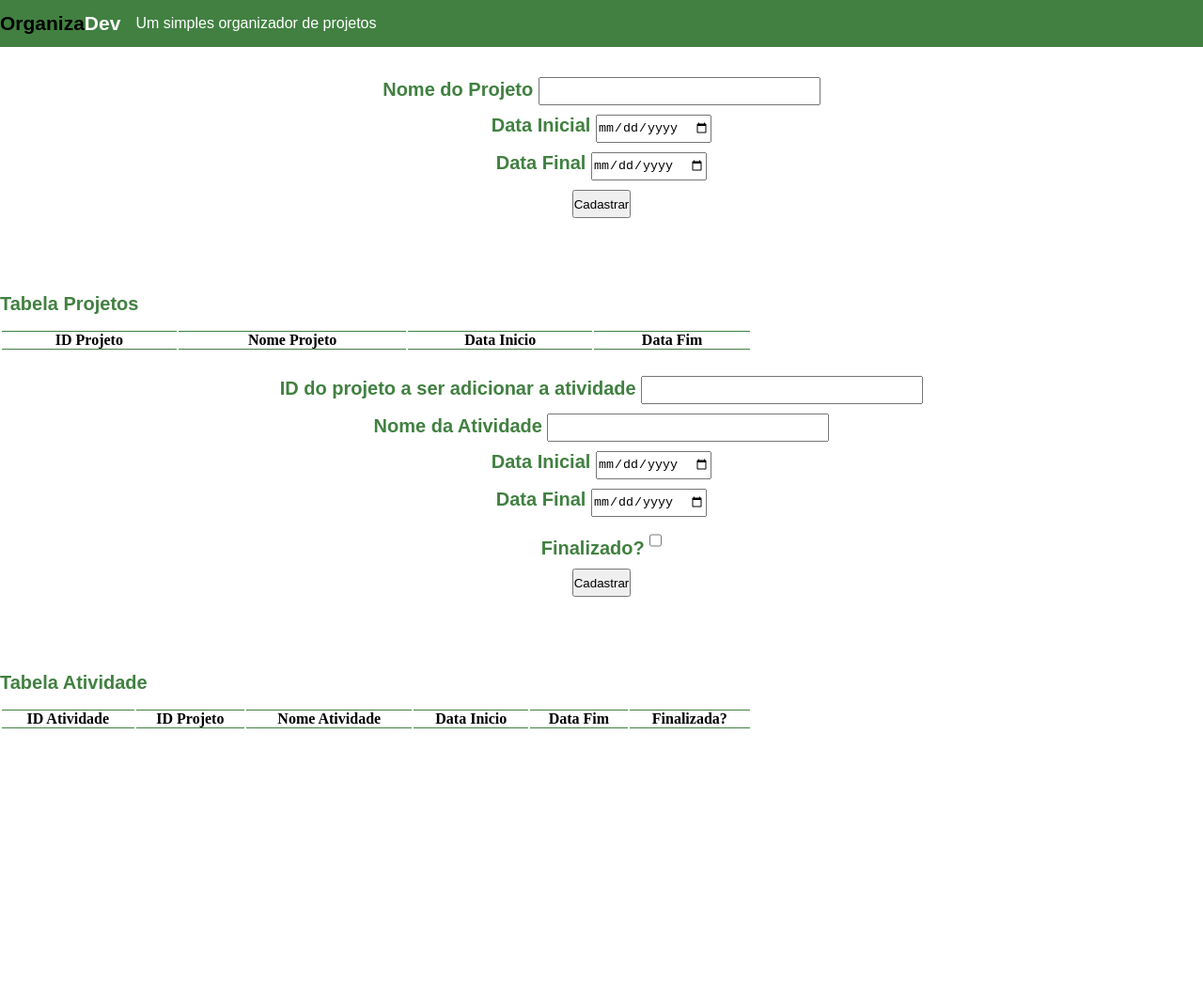
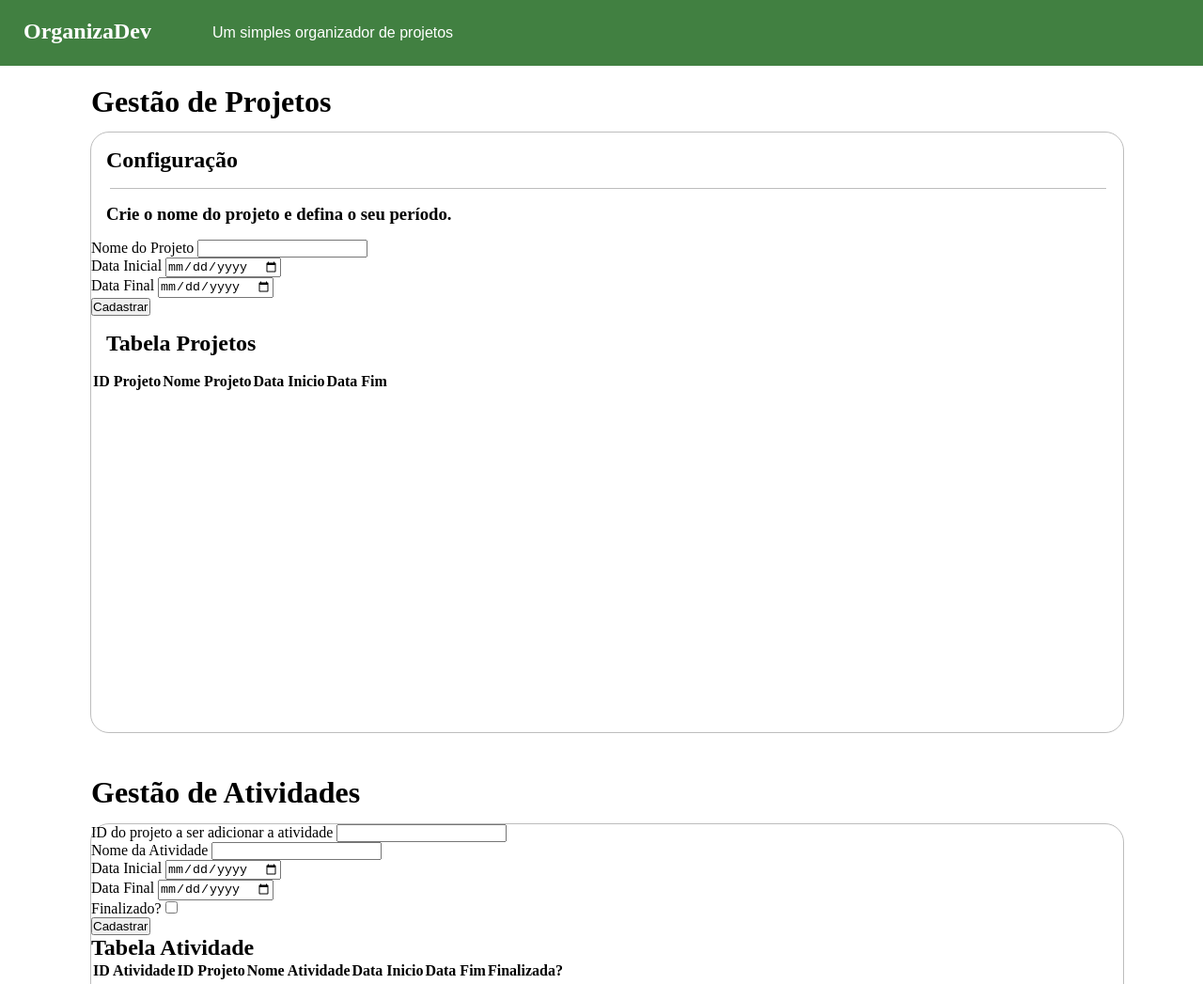
Before and after one commit to ViniciussCoelho/Desafio-EUAX, a plain HTML site: page index.html in a window 1280 px wide. Shown: the top 1047 px of the page at 94% size. Before the commit the page ends 803 px from the top, so only its background shows below. Drawn offline with Linux system fonts and the light colour scheme.

Commit message:
Segundo dia

```diff
--- a/index.html
+++ b/index.html
@@ -1,40 +1,48 @@
 <!DOCTYPE html>
 <html lang="pt_BR">
-
   <head>
-    <meta charset="UTF-8">
-    <meta name="viewport" content="width=device-width, initial-scale=1.0">
+    <meta charset="UTF-8" />
+    <meta name="viewport" content="width=device-width, initial-scale=1.0" />
     <title>OrganizaDev</title>
 
     <link rel="stylesheet" href="styles.css" />
   </head>
 
   <body>
-    <header id=header>
+    <header id="header">
       <nav class="container">
-            <div class="logo">Organiza<span>Dev<span></div>
+        <div class="logo">OrganizaDev</div>
         <p>Um simples organizador de projetos</p>
       </nav>
     </header>
-<div>
-    <form onsubmit="event.preventDefault();onFormSubmit();" autocomplete="off">
+    <main>
+
+      <div class="sectionA">
+        <h1>Gestão de Projetos</h1>
+        <h2>Configuração</h2>
+        <div id="line"></div>
+        <h3>Crie o nome do projeto e defina o seu período.</h3>
+        <form
+          class="formA"
+          onsubmit="event.preventDefault();onFormSubmit();"
+          autocomplete="off"
+        >
           <div>
             <label>Nome do Projeto</label>
-            <input type="text" name="projectName" id="projectName" required>
+            <input type="text" name="projectName" id="projectName" required />
           </div>
           <div>
             <label>Data Inicial</label>
-            <input type="date" name="initialDate" id="initialDate" required>
+            <input type="date" name="initialDate" id="initialDate" required />
           </div>
           <div>
             <label>Data Final</label>
-            <input type="date" name="finalDate" id="finalDate" required>
+            <input type="date" name="finalDate" id="finalDate" required />
           </div>
           <div class="form-button">
-            <input type="submit" value="Cadastrar">
+            <input type="submit" value="Cadastrar" />
           </div>
         </form>
-
 
         <div class="tables">
           <h2>Tabela Projetos</h2>
@@ -47,38 +55,47 @@
                 <th>Data Fim</th>
               </tr>
             </thead>
-            <tbody>
-
-            </tbody>
+            <tbody></tbody>
           </table>
         </div>
+      </div>
 
-    <form onsubmit="event.preventDefault();actOnFormSubmit();" autocomplete="off">
+      <div class="sectionB">
+        <h1>Gestão de Atividades</h1>
+        <form
+          class="formB"
+          onsubmit="event.preventDefault();actOnFormSubmit();"
+          autocomplete="off"
+        >
           <div>
             <label>ID do projeto a ser adicionar a atividade</label>
-            <input type="text" name="projectId" id="projectId" required>
+            <input type="text" name="projectId" id="projectId" required />
           </div>
           <div>
             <label>Nome da Atividade</label>
-            <input type="text" name="actName" id="actName" required>
+            <input type="text" name="actName" id="actName" required />
           </div>
           <div>
             <label>Data Inicial</label>
-            <input type="date" name="actInitialDate" id="actInitialDate" required>
+            <input
+              type="date"
+              name="actInitialDate"
+              id="actInitialDate"
+              required
+            />
           </div>
           <div>
             <label>Data Final</label>
-            <input type="date" name="actFinalDate" id="actFinalDate" required>
+            <input type="date" name="actFinalDate" id="actFinalDate" required />
           </div>
           <div>
             <label>Finalizado?</label>
-            <input type="checkbox" name="ended" value="Sim" id="ended">
+            <input type="checkbox" name="ended" value="Sim" id="ended" />
           </div>
           <div class="act-form-button">
-            <input type="submit" value="Cadastrar">
+            <input type="submit" value="Cadastrar" />
           </div>
         </form>
-
 
         <div class="tables">
           <h2>Tabela Atividade</h2>
@@ -93,12 +110,11 @@
                 <th>Finalizada?</th>
               </tr>
             </thead>
-            <tbody>
-
-            </tbody>
+            <tbody></tbody>
           </table>
         </div>
-
+      </div>
+    </main>
     <script src="scriptTable1.js"></script>
     <script src="scriptTable2.js"></script>
     <script>
@@ -113,7 +129,7 @@
       }
 
       function actFinalizedCheck() {
-            if (document.getElementById('ended').checked) {
+        if (document.getElementById("ended").checked) {
           return "Sim";
         } else {
           return "Não";
--- a/scriptTable1.js
+++ b/scriptTable1.js
@@ -1,4 +1,6 @@
 // Project Table
+var selectedRow = null
+
 function onFormSubmit() {
     var formData = readFormData();
     insertNewRecord(formData);
--- a/scriptTable2.js
+++ b/scriptTable2.js
@@ -1,4 +1,6 @@
 // Activities Table
+var selectedRow = null
+
 function actOnFormSubmit() {
   var actFormData = actReadFormData();
   actInsertNewRecord(actFormData);
@@ -29,10 +31,11 @@ function actInsertNewRecord(actData) {
   cell4.innerHTML = actData.actFinalDate;
   cell5 = actNewRow.insertCell(5);
   cell5.innerHTML = actFinalizedCheck();
-
+  actResetForm();
 }
 
 function actResetForm() {
+  document.getElementById("projectId").value = "";
   document.getElementById("actName").value = "";
   document.getElementById("actInitialDate").value = "";
   document.getElementById("actFinalDate").value = "";
--- a/styles.css
+++ b/styles.css
@@ -5,14 +5,9 @@
   box-sizing: border-box;
 }
 
-/* HEADER */
-#header {
-  margin-bottom: 32px;
-}
-
 /* NAVIGATOR */
 nav {
-  height: 50px;
+  height: 70px;
   display: flex;
   align-items: center;
   width: 100%;
@@ -22,56 +17,77 @@ nav {
 nav p {
   font: 400 16px sans-serif;
   color: white;
+  margin-left: 16px;
 }
 
 /* LOGO */
 .logo {
-  font: 700 21px sans-serif;
-  color: black;
-  margin-right: 16px;
+  width: 160px;
+  height: 30px;
+  font-weight: 800;
+  font-size: 24px;
+
+  color: #ffffff;
+
+  margin: 0 25px;
 }
 
-.logo span {
-  color: white;
+/* SECTION A */
+
+.sectionA {
+  width: 1100px;
+  height: 640px;
+  margin: 70px 96px 96px;
+
+  background: #ffffff;
+
+  border: 1px solid #bdbdbd;
+  box-sizing: border-box;
+  border-radius: 20px;
+
+
+}
+.sectionA #line {
+  width: 1060px;
+  height: 1px;
+  top: 34px;
+
+  background: #bdbdbd;
+
+  margin: 4px 20px;
 }
 
-/* FORM */
-form {
-  text-align: center;
-  display: table;
-  width: 100%;
-  font: 700 20px sans-serif;
-  color: rgb(65, 128, 65);
-}
-form div {
-  margin-bottom: 10px;
+.sectionA h1 {
+  position: absolute;
+  width: 278px;
+  height: 35px;
+  top: 90px;
 }
 
-input {
-  height: 30px;
+.sectionA h2 {
+  margin: 16px 16px;
 }
 
-input[type=text] {
-  width: 300px;
+.sectionA h3 {
+  margin: 16px 16px;
 }
 
-/* TABLES */
-.tables h2 {
-  font: 700 20px sans-serif;
-  font-weight: bold;
-  color: rgb(65, 128, 65);
-  margin: 70px 0 15px 0;
+/* SECTION B */
+.sectionB {
+  width: 1100px;
+  height: 920px;
+
+  margin: 70px 96px 96px;
+  background: #ffffff;
+
+  border: 1px solid #bdbdbd;
+  box-sizing: border-box;
+  border-radius: 20px;
 }
 
-.list {
-  text-align: center;
-  width: 800px;
-  height: 50px;
+.sectionB h1 {
+  position: absolute;
+  width: 300px;
+  height: 35px;
+  top: 825px;
 }
-
-thead,
-tr,
-th {
-  border-top: 1px solid rgb(65, 128, 65);
-  border-bottom: 1px solid rgb(65, 128, 65);
-}
```
Lines whose indentation alone changed are shown as unchanged.
